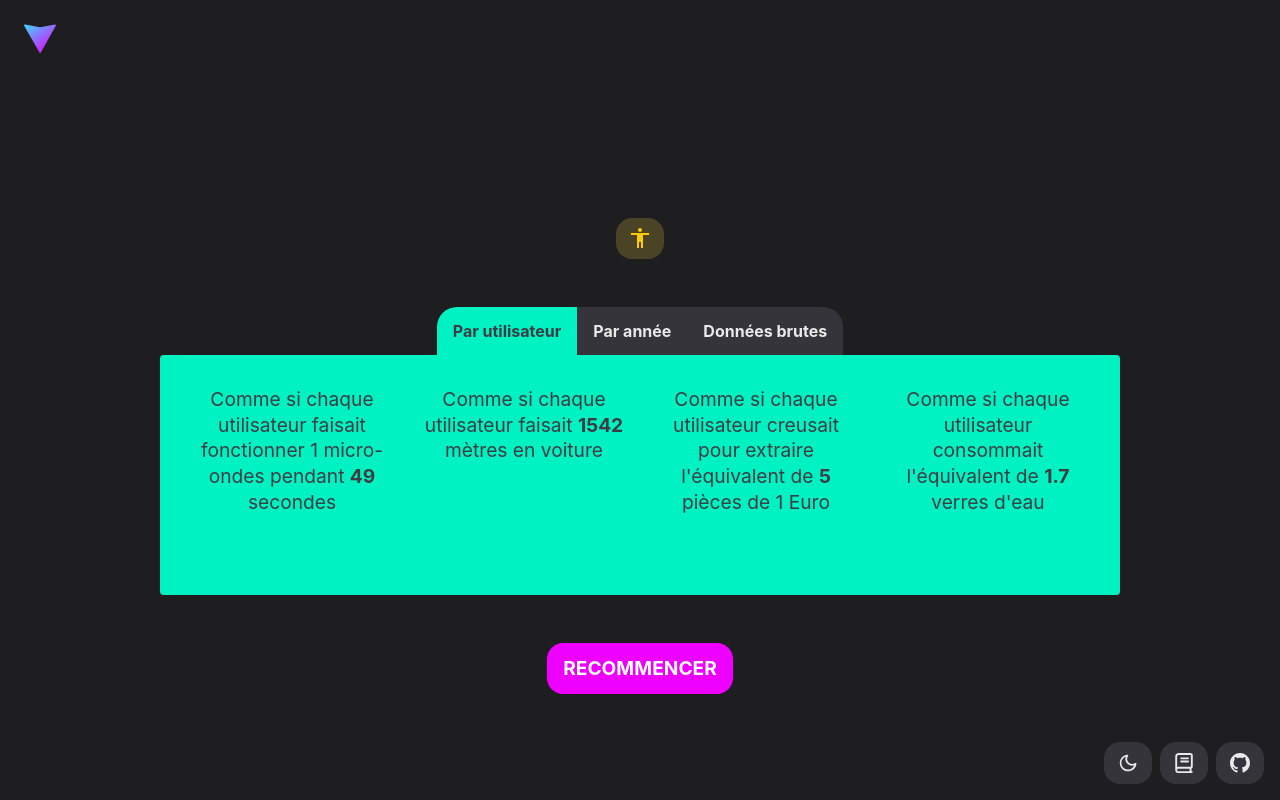
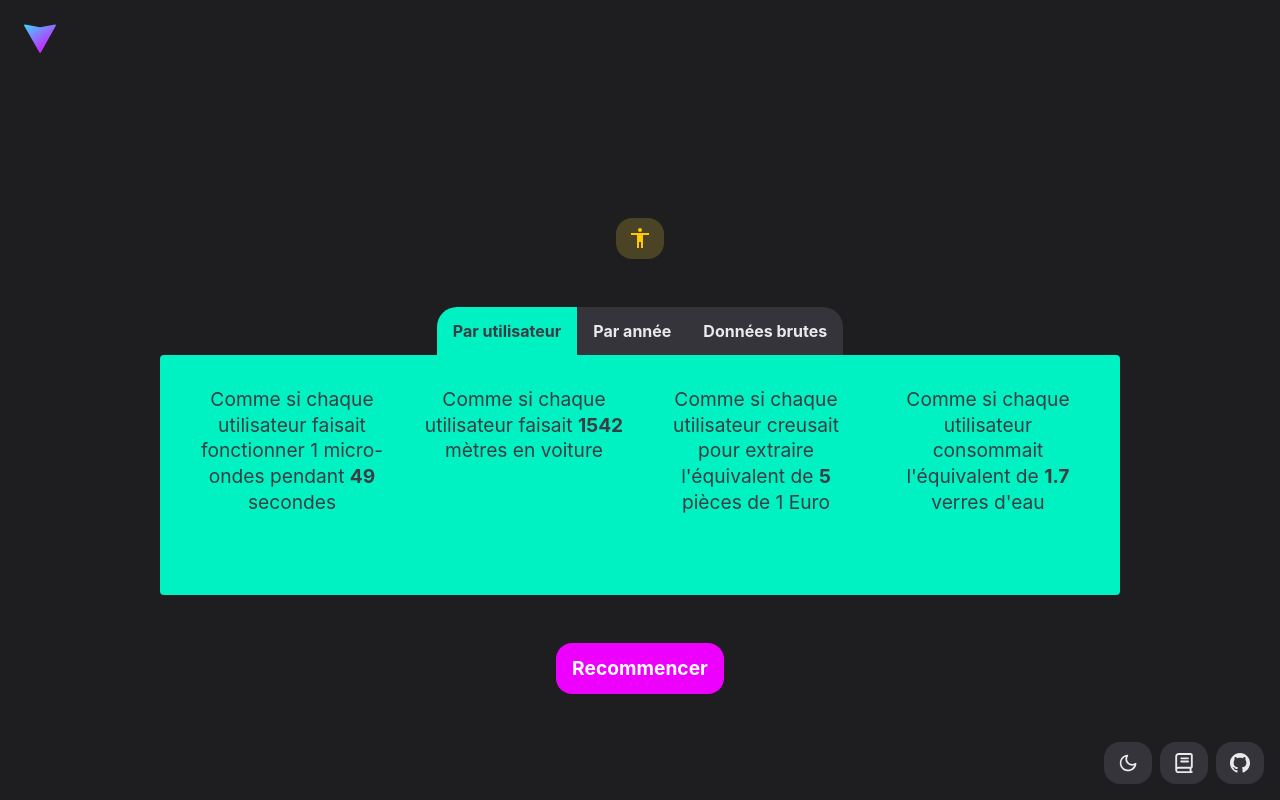
Before and after one commit to adrienloup/lcc, a React (Vite) app: page /lcc/resultat in a window 1280 px wide. Built offline with nearby package versions, Linux system fonts and the light colour scheme.

Commit message:
Add button component

```diff
--- a/src/components/Button/Button.scss
+++ b/src/components/Button/Button.scss
@@ -9,7 +9,7 @@
 
   &:active,
   &:focus-visible {
-    outline: 3px dashed var(--outline);
+    outline: 3px solid var(--outline);
     outline-offset: 3px;
   }
 }
@@ -18,7 +18,6 @@
   display: inline-block;
   background-color: var(--button-bg);
   border-radius: 1rem;
-  text-transform: uppercase;
   font-family: var(--font-family);
   font-weight: bold;
   color: var(--button-fg);
```
